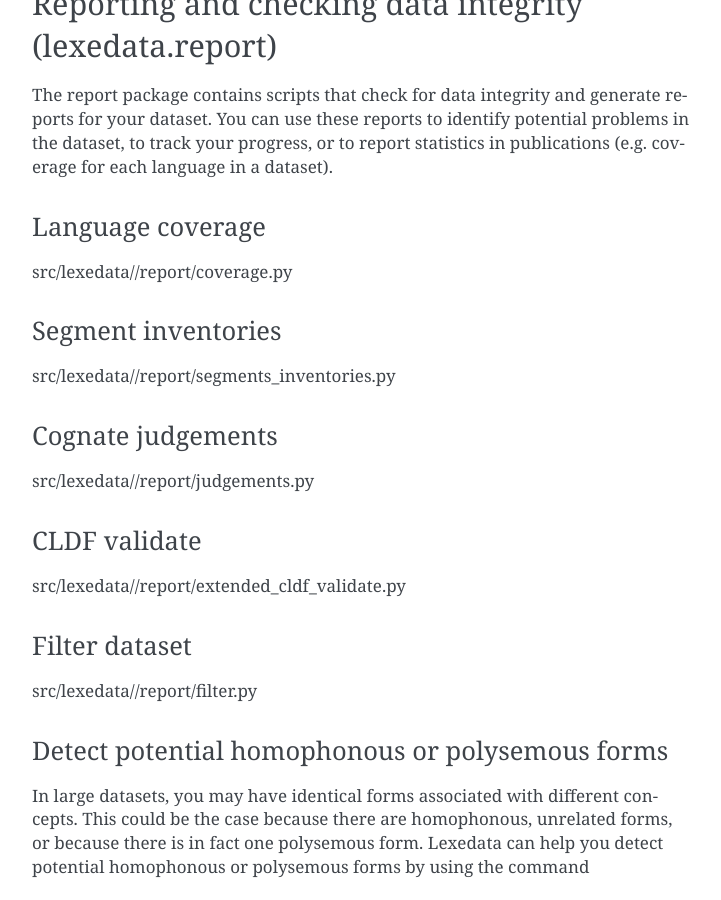
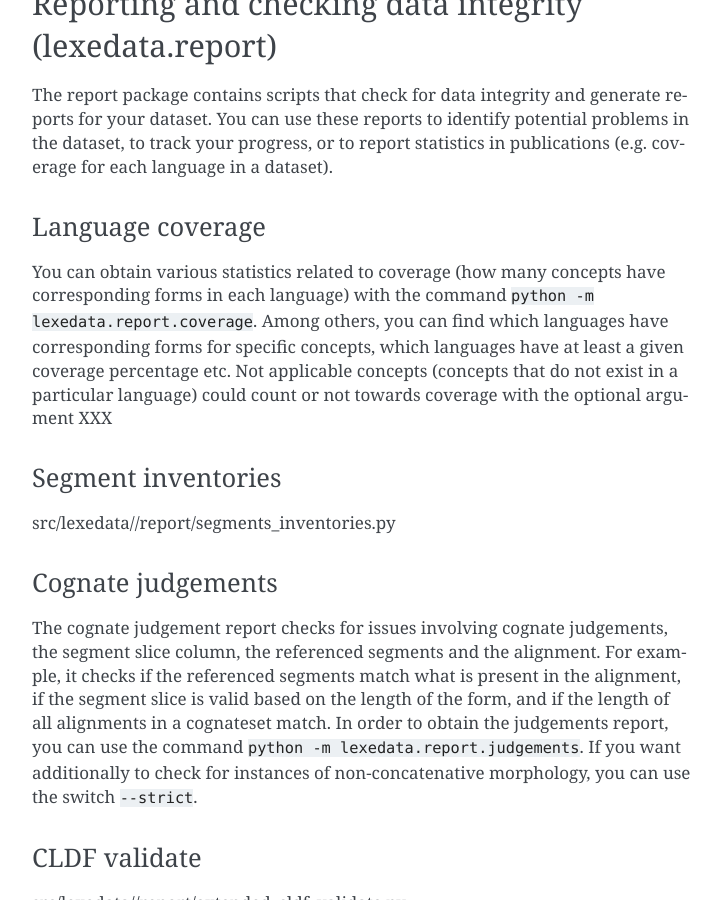
Before and after one commit to lexedata/lexedata, a Sphinx documentation site: the page built from docs/Manual.md, in a window 1280 px wide and 900 px high, scrolled down 8933 px. Shown: the whole window, without its empty margins (388-1109 px from the left). Built offline with Sphinx 7.4.7, drawn with Linux system fonts in a browser that asks for light colours.

Commit message:
added reports
-judgements
-coverage

```diff
--- a/docs/Manual.md
+++ b/docs/Manual.md
@@ -128,14 +128,14 @@ Depending on your workflow, you may not have assigned forms to trivial (singleto
 The report package contains scripts that check for data integrity and generate reports for your dataset. You can use these reports to identify potential problems in the dataset, to track your progress, or to report statistics in publications (e.g. coverage for each language in a dataset).
 
 ### Language coverage
-
-src/lexedata//report/coverage.py
+You can obtain various statistics related to coverage (how many concepts have corresponding forms in each language) with the command `python -m lexedata.report.coverage`.
+Among others, you can find which languages have corresponding forms for specific concepts, which languages have at least a given coverage percentage etc. Not applicable concepts (concepts that do not exist in a particular language) could count or not towards coverage with the optional argument XXX
 
 ### Segment inventories
 src/lexedata//report/segments_inventories.py
 
 ### Cognate judgements
-src/lexedata//report/judgements.py
+The cognate judgement report checks for issues involving cognate judgements, the segment slice column, the referenced segments and the alignment. For example, it checks if the referenced segments match what is present in the alignment, if the segment slice is valid based on the length of the form, and if the length of all alignments in a cognateset match. In order to obtain the judgements report, you can use the command `python -m lexedata.report.judgements`. If you want additionally to check for instances of non-concatenative morphology, you can use the switch `--strict`.
 
 ### CLDF validate
 src/lexedata//report/extended_cldf_validate.py
```
